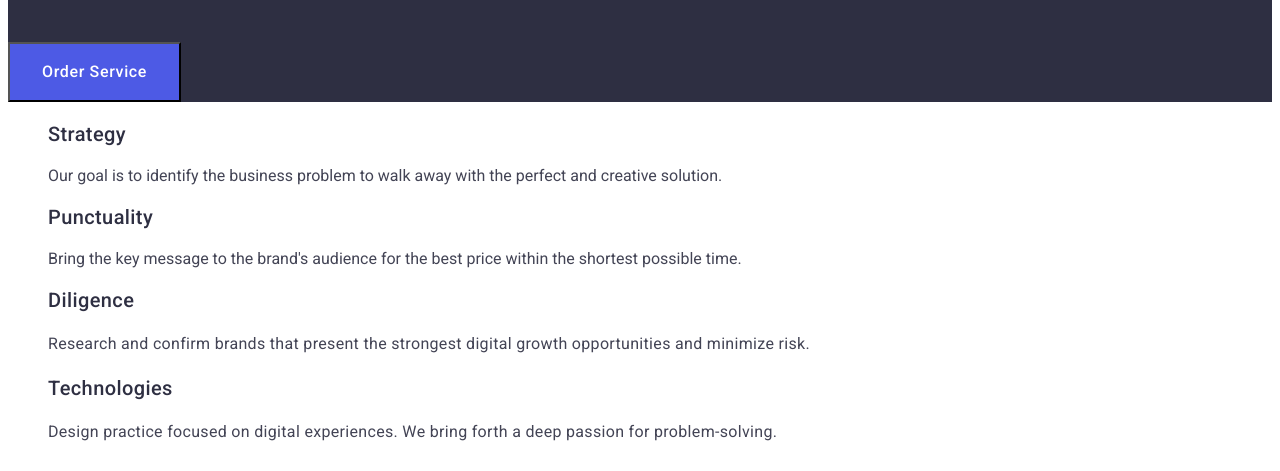
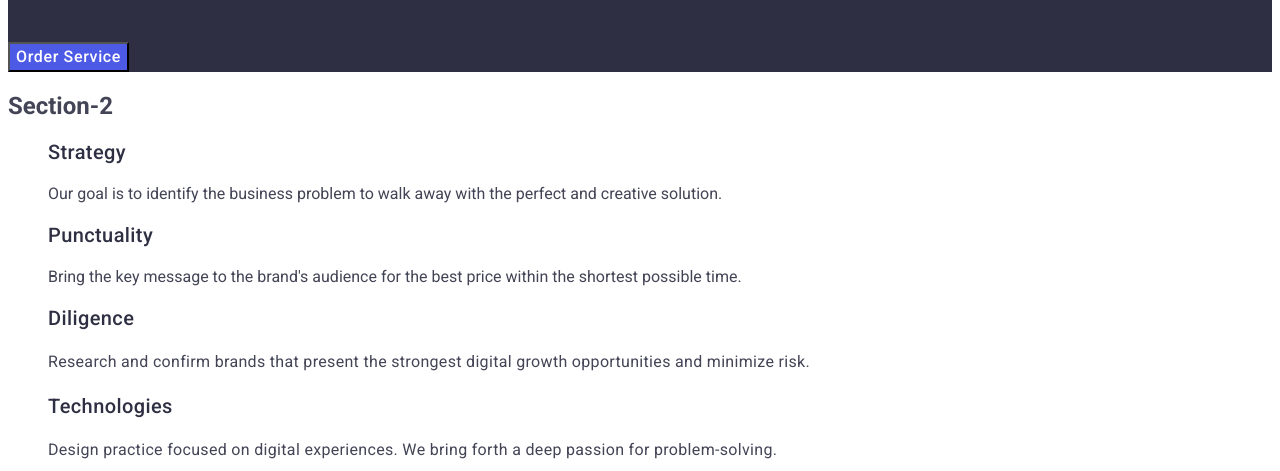
Before and after one commit to MarianaZamorii/goit-markup-hw-02, a plain HTML site: page index.html in a window 1280 px wide. Shown: the part 292-763 px from the top of the page. Drawn offline with Linux system fonts and the light colour scheme.

Commit message:
Update styles.css

```diff
--- a/css/styles.css
+++ b/css/styles.css
@@ -32,19 +32,6 @@ a {
 
 ul {
   list-style-type: none;
-}
-
-.visually-hidden {
-  position: absolute;
-  width: 1px;
-  height: 1px;
-  margin: -1px;
-  border: 0;
-  padding: 0;
-  white-space: nowrap;
-  clip-path: inset(100%);
-  clip: rect(0 0 0 0);
-  overflow: hidden;
 }
 
 /*Logo*/
@@ -131,7 +118,6 @@ ul {
   font-weight: 500;
   line-height: 1.5;
   letter-spacing: 0.04em;
-  padding: 16px 32px;
   cursor: pointer;
 }
 
```
